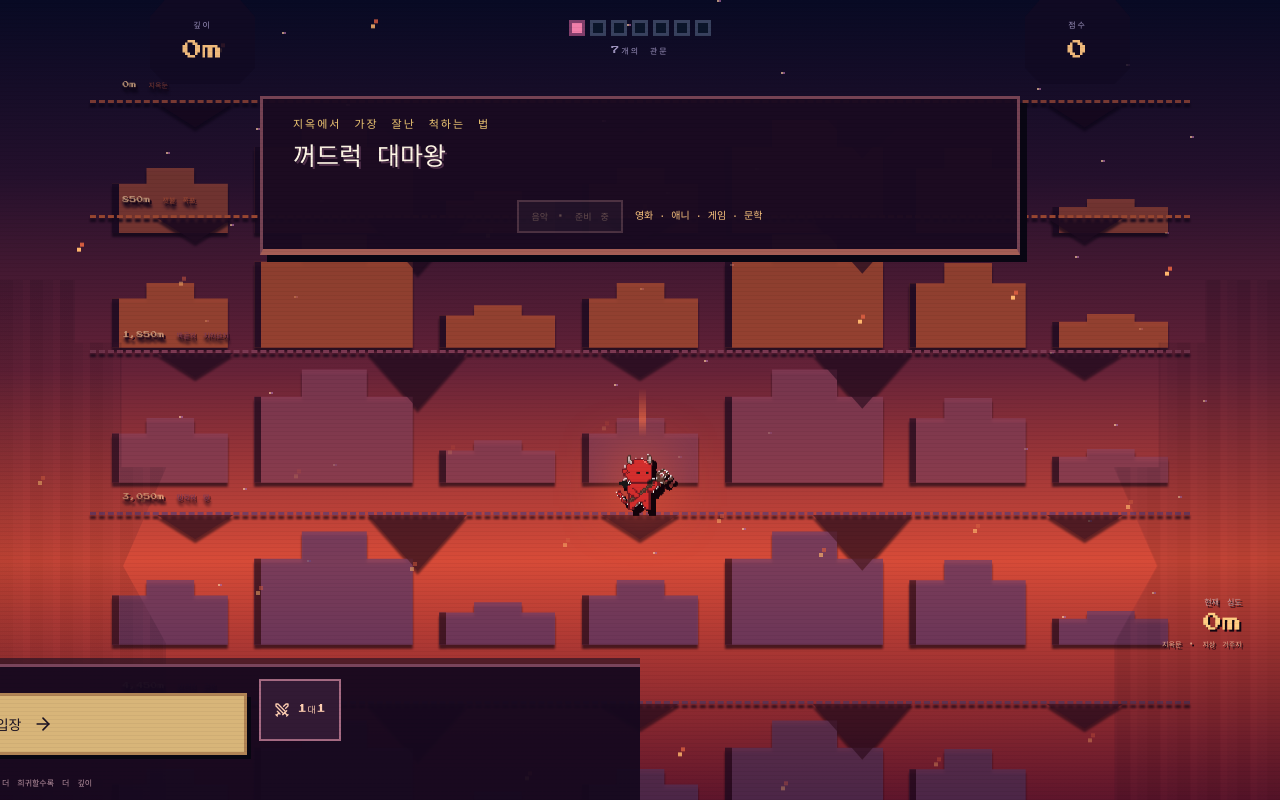
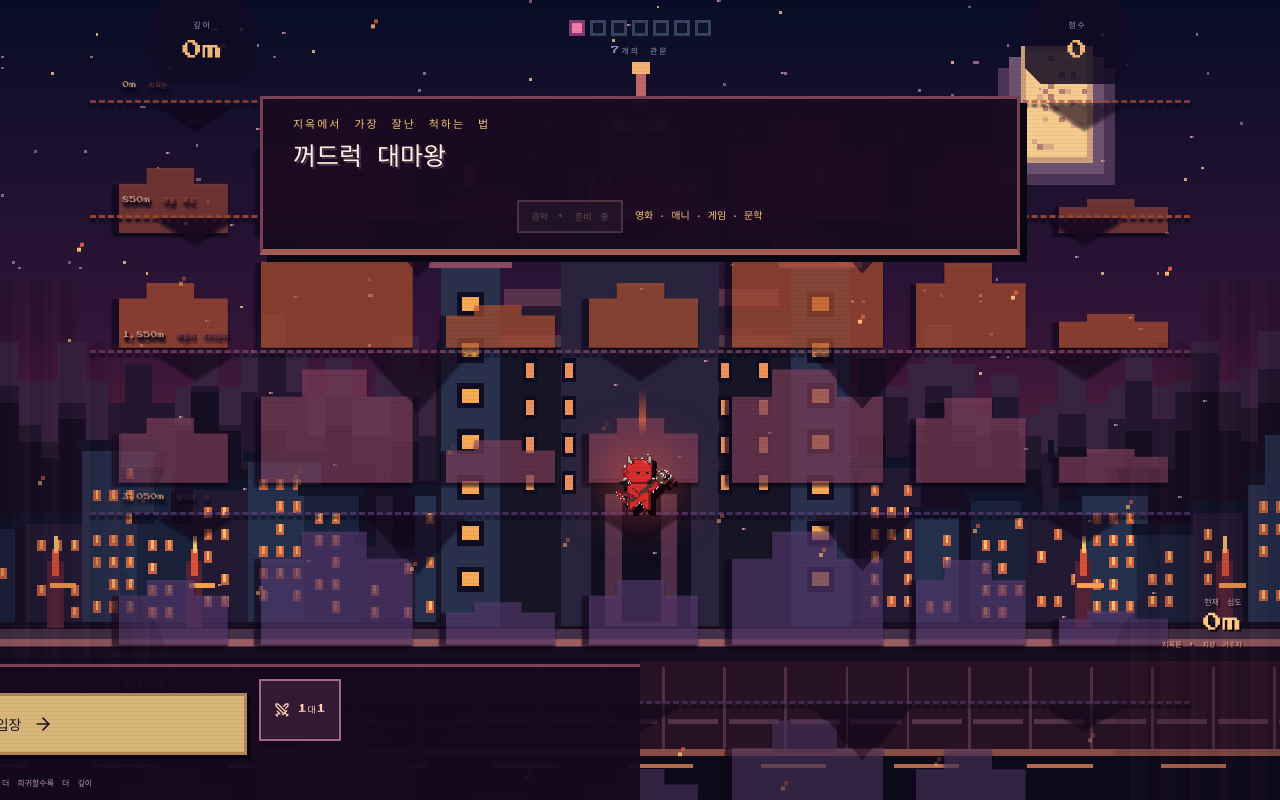
Before and after one commit to eggseed1/dotdotdot, a React (Vite) app: page / in a window 1280 px wide. Built offline with nearby package versions, Linux system fonts and the light colour scheme; a web font is replaced by a local one.

Commit message:
Ensure new authored pixel skyline wins over legacy CSS gradient

```diff
--- a/src/styles.css
+++ b/src/styles.css
@@ -658,3 +658,5 @@ body:has(.krillion-game-screen) .game-main,body:has(.krillion-game-screen) .ques
  .krillion-game-screen .cinematic-stage-top{top:30px!important;max-height:28dvh!important}
  .krillion-game-screen .infernal-devil{top:54%!important;width:72px!important;height:72px!important}
 }
+
+.krillion-game-screen .infernal-sky{background-image:var(--pixel-scene)!important}
```
